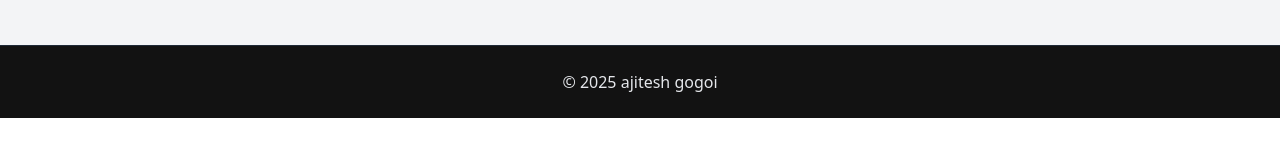
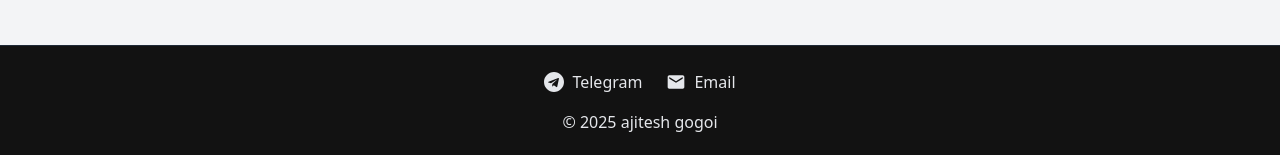
Before and after one commit to ajiteshgogoi/my-projects, a React (Create React App) app: page / in a window 1280 px wide. Shown: the part 1167-1322 px from the top of the page. Before the commit the page ends 1285 px from the top, so only its background shows below. Built offline with nearby package versions, Linux system fonts and the light colour scheme.

Commit message:
Update App.tsx

```diff
--- a/src/App.tsx
+++ b/src/App.tsx
@@ -72,6 +72,30 @@ const App: React.FC = () => {
         </section>
       </main>
       <footer className="py-6 px-4 md:px-8 bg-[#121212] border-t border-gray-800 text-center">
+        <div className="flex justify-center gap-6 mb-4">
+          <a
+            href="https://t.me/ajiteshgogoi"
+            target="_blank"
+            rel="noopener noreferrer"
+            className="text-gray-200 hover:text-blue-300 transition-colors flex items-center gap-2"
+          >
+            <svg className="w-5 h-5" fill="currentColor" viewBox="0 0 24 24">
+              <path d="M12 0C5.373 0 0 5.373 0 12s5.373 12 12 12 12-5.373 12-12S18.627 0 12 0zm5.894 8.221l-1.97 9.28c-.145.658-.537.818-1.084.508l-3-2.21-1.447 1.394c-.16.16-.295.295-.605.295l.213-3.053 5.56-5.023c.242-.213-.054-.334-.373-.121l-6.871 4.326-2.962-.924c-.643-.204-.657-.643.136-.953l11.57-4.458c.538-.204 1.006.121.833.939z"/>
+            </svg>
+            <span>Telegram</span>
+          </a>
+          <a
+            href="mailto:ajiteshgogoi@gmail.com"
+            target="_blank"
+            rel="noopener noreferrer"
+            className="text-gray-200 hover:text-blue-300 transition-colors flex items-center gap-2"
+          >
+            <svg className="w-5 h-5" fill="currentColor" viewBox="0 0 24 24">
+              <path d="M20 4H4c-1.1 0-2 .9-2 2v12c0 1.1.9 2 2 2h16c1.1 0 2-.9 2-2V6c0-1.1-.9-2-2-2zm0 4l-8 5-8-5V6l8 5 8-5v2z"/>
+            </svg>
+            <span>Email</span>
+          </a>
+        </div>
         <p className="text-gray-200">© {new Date().getFullYear()} <a href="https://ajiteshgogoi.com/" target="_blank" rel="noopener noreferrer" className="hover:text-blue-300 transition-colors">ajitesh gogoi</a></p>
       </footer>
     </div>
```
